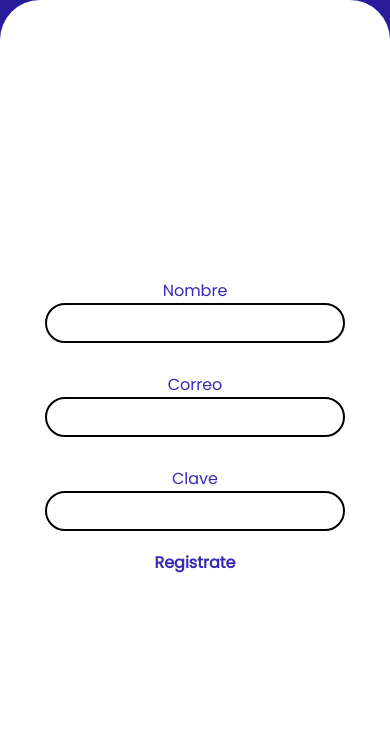
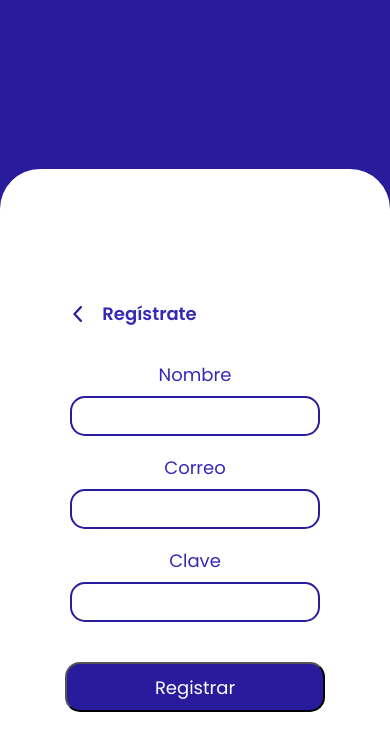
Before and after one commit to CamilaMaira/citi, a React (Create React App) app: page /register in a window 390 px wide. Shown: the top 750 px of the page. Built offline with nearby package versions, Linux system fonts and the light colour scheme; no server answers.

Commit message:
homepage y registrar ok

```diff
--- a/public/index.html
+++ b/public/index.html
@@ -3,7 +3,7 @@
   <head>
     <meta charset="utf-8" />
     <link rel="icon" href="%PUBLIC_URL%/favicon.ico" />
-    <link href="https://fonts.googleapis.com/css?family=Poppins&display=swap" rel="stylesheet">
+    <link href="https://fonts.googleapis.com/css?family=Poppins:400,600&display=swap" rel="stylesheet">
     <meta name="viewport" content="width=device-width, initial-scale=1" />
     <meta name="theme-color" content="#000000" />
     <meta
--- a/src/Components/HomePage.css
+++ b/src/Components/HomePage.css
@@ -2,27 +2,38 @@
 
   .container {
     background-color: #281C9D;
+    width: 100%;
+    height: 100vh;
   }
+
   .main-container {
     display: flex;
-  flex-direction: column;
-  justify-content: flex-end;
-  background-color: #281C9D;
+    justify-content: center;
+    align-items: center;
     width: 100%;
-  height: 100%;
   }
 
-.homepage-container,
-.register-container {
-  margin-top: 100px;
-  height: 100%;
+  .homepage-container {
+    position: fixed;
+    bottom: 0;
     background-color: white;
+    height: 80%;
+    width: 100%;
+    border-top-right-radius: 40px;
     border-top-left-radius: 40px;
-  border-top-right-radius: 40px;
     display: flex;
     flex-direction: column;
+    align-items: center;
     justify-content: center;
-  align-items: center;
+
+  }
+
+  .title-homepage {
+    margin-top: 100px;
+    font-size: 20px;
+    text-align: center;
+    color: #3629B7;
+    font-weight: bolder;
   }
 
   .btn-eyetrack,
@@ -31,31 +42,28 @@
     flex-direction: column;
     justify-content: center;
     align-items: center;
-  width: 180px;
-  height: 30%;
+    width: 200px;
     border-bottom: 1px solid #FF6929;
   }
 
   .btn-eyetrack svg,
   .btn-pin svg {
-  margin-top: 20px;
+    margin-top: 30px;
+    margin-bottom: 5px;
   }
 
-p {
-  margin-top: 80px;
-  font-size: 20px;
-  text-align: center;
-  color: #3629B7;
-  font-weight: bolder;
+  .btn-link button {
+    margin: 10px;
+    background-color: transparent;
+    border: none;
+    color:  #3629B7;
+    font-size: 18px;
+    width: 180px;
+    border-radius: 10px;
+    height: 30px;
   }
 
-button {
-  margin: 20px;
-  background-color: transparent;
-  border: none;
-  color: #3629B7;
-  font-weight: bolder;
-}
+
 
   .btn-register {
     color: #3629B7;
@@ -64,19 +72,11 @@ button {
     text-decoration: underline;
   }
 
-input {
-  border-radius: 20px;
-  height: 40px;
-  width: 300px;
-  border: 2px solid;
-}
-
-label {
-  margin-top: 30px;
+  .cuenta {
+    margin-top: 20px;
+    font-weight: bolder;
     margin-bottom: 0px;
     color: #3629B7;
 
     }
-
-
   }
--- a/src/Components/HomePage.js
+++ b/src/Components/HomePage.js
@@ -9,14 +9,15 @@ function HomePage(props) {
     <div className="container">
     <main className="main-container">
       <section className="homepage-container">
-      <p>¿Cómo quieres acceder?</p>
+
+      <label className="title-homepage">¿Cómo quieres acceder?</label>
 
 
       <div className="btn-eyetrack">
       <svg width="81" height="69" viewBox="0 0 81 69" fill="none" xmlns="http://www.w3.org/2000/svg">
       <path d="M40.5 25.875C37.8147 25.875 35.2393 26.7837 33.3405 28.4012C31.4417 30.0187 30.375 32.2125 30.375 34.5C30.375 36.7875 31.4417 38.9813 33.3405 40.5988C35.2393 42.2163 37.8147 43.125 40.5 43.125C43.1853 43.125 45.7606 42.2163 47.6595 40.5988C49.5583 38.9813 50.625 36.7875 50.625 34.5C50.625 32.2125 49.5583 30.0187 47.6595 28.4012C45.7606 26.7837 43.1853 25.875 40.5 25.875ZM40.5 48.875C36.0245 48.875 31.7322 47.3605 28.5676 44.6647C25.4029 41.9688 23.625 38.3125 23.625 34.5C23.625 30.6875 25.4029 27.0312 28.5676 24.3353C31.7322 21.6395 36.0245 20.125 40.5 20.125C44.9755 20.125 49.2677 21.6395 52.4324 24.3353C55.5971 27.0312 57.375 30.6875 57.375 34.5C57.375 38.3125 55.5971 41.9688 52.4324 44.6647C49.2677 47.3605 44.9755 48.875 40.5 48.875ZM40.5 12.9375C23.625 12.9375 9.21375 21.8787 3.375 34.5C9.21375 47.1213 23.625 56.0625 40.5 56.0625C57.375 56.0625 71.7862 47.1213 77.625 34.5C71.7862 21.8787 57.375 12.9375 40.5 12.9375Z" fill="#3629B7"/>
       </svg>
-      <Link to="/dashboard">
+      <Link to="/dashboard" className="btn-link" >
       <button
         type="submit"
         className="">
@@ -33,7 +34,7 @@ function HomePage(props) {
       <path d="M80.6 59.9999C83.8874 57.3125 86.5037 54.084 88.2911 50.5092C90.0785 46.9344 91 43.0873 91 39.1999C91 35.3125 90.0785 31.4654 88.2911 27.8906C86.5037 24.3158 83.8874 21.0873 80.6 18.3999" stroke="#3629B7" stroke-width="5" stroke-linecap="round" stroke-linejoin="round"/>
       </svg>
 
-      <Link to="/pin">
+      <Link to="/pin" className="btn-link" >
       <button
         type="submit"
         className="">
@@ -42,7 +43,7 @@ function HomePage(props) {
       </Link>
       </div>
 
-      <label>¿No tienes Cuenta?</label>
+      <label className="cuenta">¿No tienes Cuenta?</label>
       <Link to="/register">
       <button
         type="submit"
--- a/src/Components/PinPass.js
+++ b/src/Components/PinPass.js
@@ -1,66 +1,40 @@
-import React, {useState , useEffect}from 'react';
-import './PinPass.css'
-
-
-
-
+import React, { useState, useEffect } from 'react';
+import { Link } from 'react-router-dom'
+import $ from "jquery";
 const SpeechRecognition = window.SpeechRecognition || window.webkitSpeechRecognition;
-
 const recognition = new SpeechRecognition();
-
 recognition.start();
-
-
 function PinPass() {
-
   const voiceCommands = () => {
-    recognition.onstart= () =>{
-      console.log("aca escuchan2")
-
+    // On start
+    recognition.onstart = () => {
+      console.log('Voice is actived');
     }
-  recognition.onresult = (e) =>{
-    let current = e.resultIndex;
-    let transcript = e.results[current][0].transcript;
-    console.log(transcript);
-  // Línea para arreglar bug en mobile
-    let mobileRepeatBug = (current === 1 && transcript === e.results[0][0].transcript);
-
-    if(!mobileRepeatBug) {
-      if(transcript.length === 4) {
-        document.getElementById('final').innerHTML = transcript
+    // Do something when we get a result
+    recognition.onresult = (e) => {
+      let current = e.resultIndex;
+      let transcript = e.results[current][0].transcript;
+      let mobileRepeatBug = (current === 1 && transcript === e.results[0][0].transcript);
+      if(!mobileRepeatBug) {
+        if(transcript  ) {
+          console.log(transcript);
+          document.getElementById("pin").innerHTML= transcript
+          setTimeout(() => {
+            $("#ok").click()
+          }, 3000);
+        }
       }
-    }}}
-//     setTimeout(() => {
-//       recognition.start();
-//     }, 50);
-//   }
-//   recognition.onspeechend = () => {
-//     recognition.stop();
-//     console.log('voice stopped');
-//   }
-// }
-
-  useEffect(( ) =>{
+    }}
+  useEffect(() => {
     voiceCommands();
   });
-  // const ButtonsPin = () => {
-  //   let numbersbuttons = 9
-  //   for ( let i = 0 ; i <= numbersbuttons ; i++){
-  //  document.getElementById("numbers").innerHTML +=`<button class="numbersButtons">${i}</button> `
-  //  }}
-
-  //    useEffect(( ) =>{
-  //      ButtonsPin();
-  //    });
-
   return (
-    <div id="containerPin" className="container-fluid row justify-content-center ">
-      <h3 className=" text-center mb-4">Hola Rodrigo</h3>
-      <div className="warning row justify-content-center text-center"><p>Introduce el PIN (número secreto) de tu tarjeta o usuario de Banca electrónica</p></div>
-
-        <p id="final"></p>
-        <div className="acces text-center"> <p>NO PUEDO ACCEDER</p></div>
-        <div id="numbers" className="column justify-content-center">
+    <div className="">
+       <h3 className="">Hola Rodrigo</h3>
+       <div className=""><p>Introduce el PIN (número secreto) de tu tarjeta o usuario de Banca electrónica</p></div>
+      <p id="pin"></p>
+      <div className=""> <p>NO PUEDO ACCEDER</p></div>
+      <div id="numbers" className="">
           <div className="cont1">
             <button>1</button>
           <button>2</button>
@@ -80,11 +54,8 @@ function PinPass() {
           <button>0</button>
           <button>B</button></div>
         </div>
-  <div className="row justify-content-center"> <button type="button"   className="btn btn-light">Confirmar</button></div>
-</div>
+     <Link to="/hola"><button id="ok">Confirmar</button></Link>
+    </div>
   );
-};
-
+}
 export default PinPass;
-
-// estilos css
--- a/src/Components/Register.css
+++ b/src/Components/Register.css
@@ -16,30 +16,53 @@
     .register-container {
         position: fixed;
         bottom: 0;
+        background-color: white;
+        height: 80%;
         width: 100%;
-      height: 80%;
-      background-color: white;
         border-top-right-radius: 40px;
         border-top-left-radius: 40px;
         display: flex;
         flex-direction: column;
+        align-items: center;
         justify-content: center;
-      align-items: center;
       }
 
-input {
+      .registrate {
+
+        display: flex;
+        justify-content: center;
+        margin-left: -120px;
+      }
+
+      .registrate p {
+      color:#3629B7;
+      font-size: 18px;
+      font-weight: 600;
+      }
+
+      .registrate svg {
+        margin-top: 6px;
+        margin-right: 20px;
+      }
+
+
+
+.register-input {
   border-radius: 15px;
   height: 40px;
   width: 250px;
   border: 2px solid #281C9D;
 }
+
+
 .email,
 .password,
 .name {
-  color: #c4c4c4;
-  margin-top: 20px;
-  font-size: 20px;
+  color:#3629B7;
+  margin-top: 18px;
+  font-size: 18px;
 }
+
 
 .btn-ok button {
   margin-top: 40px;
@@ -50,8 +73,4 @@ input {
   color: white;
   font-size: 18px;
   }
-
-.btn-ok button a {
-  text-align: center;
 }
-}
--- a/src/Components/Register.js
+++ b/src/Components/Register.js
@@ -17,34 +17,44 @@ function Register(props) {
     <main className="main-container">
       <section className="register-container">
 
-        <label>Nombre</label>
+         <div className="registrate">
+        <svg width="9" height="16" viewBox="0 0 9 16" fill="none" xmlns="http://www.w3.org/2000/svg">
+        <path fill-rule="evenodd" clip-rule="evenodd" d="M0.342773 8C0.342773 7.71 0.446773 7.42 0.653773 7.21L7.18077 0.33C7.59577 -0.11 8.26877 -0.11 8.68377 0.33C9.09877 0.77 9.09877 1.47 8.68377 1.91L2.90877 8L8.68377 14.08C9.09877 14.52 9.09877 15.23 8.68377 15.67C8.26877 16.1 7.59577 16.1 7.18077 15.67L0.653773 8.79C0.446773 8.57 0.342773 8.28 0.342773 8Z" fill="#281C9D"/>
+        </svg>
+        <p>Regístrate</p>
+        </div>
+
+        <label className="name">Nombre</label>
         <input
         id="name"
+        className="register-input"
         value={name}
         onChange={e => setName(e.target.value)}
         />
 
-      <label>Correo</label>
+      <label className="email">Correo</label>
        <input
         id="email"
+        className="register-input"
         value={email}
         onChange={e => setEmail(e.target.value)}
         />
 
-        <label>Clave</label>
+        <label className="password">Clave</label>
         <input
         id="password"
         type="password"
+        className="register-input"
         value={password}
         onChange={e => setPassword(e.target.value)}
         />
 
-        <Link to="/dashboard">
+        <Link className="btn-ok" to="/pin">
         <button
         type="submit"
         onClick={onRegister}
         className="">
-          Registrate
+          Registrar
         </button>
         </Link>
 
--- a/src/Components/Transactions.css
+++ b/src/Components/Transactions.css
@@ -1,4 +1,4 @@
-@import url('https://fonts.googleapis.com/css?family=Poppins&display=swap');
+/* @import url('https://fonts.googleapis.com/css?family=Poppins&display=swap');
 
 @media (max-width: 768px) {
     .Transactions{
@@ -136,4 +136,4 @@ border-top-right-radius: 70px;
    }
 
 
-}
+} */
```
Also changed, not shown: src/IMG/Path.svg (added). Lines whose indentation alone changed are shown as unchanged.
